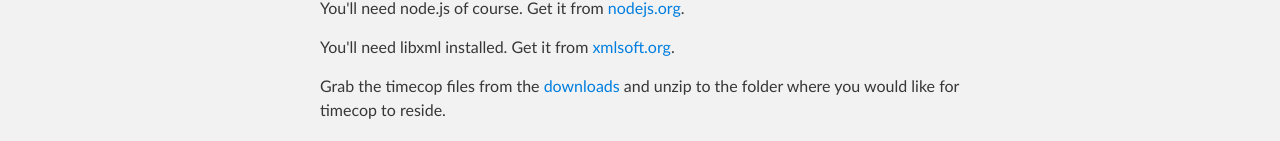
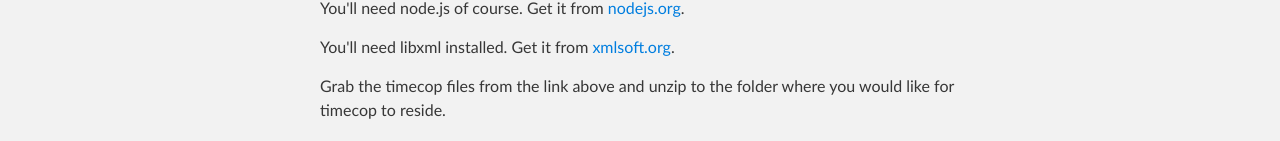
Before and after one commit to dtex/timecop, a plain HTML site: page index.html in a window 1280 px wide. Shown: the part 655-796 px from the top of the page. Drawn offline with Linux system fonts and the light colour scheme.

Commit message:
Change link description

```diff
--- a/index.html
+++ b/index.html
@@ -47,7 +47,7 @@
 
 <p>You'll need libxml installed. Get it from <a href="http://www.xmlsoft.org/downloads.html">xmlsoft.org</a>.</p>
 
-<p>Grab the timecop files from the <a href="https://github.com/dtex/timecop/downloads">downloads</a> and unzip to the folder where you would like for timecop to reside.</p>
+<p>Grab the timecop files from the link above and unzip to the folder where you would like for timecop to reside.</p>
 
 <p>From the command line run "npm install" inside the timecop folder.</p>
 
```
